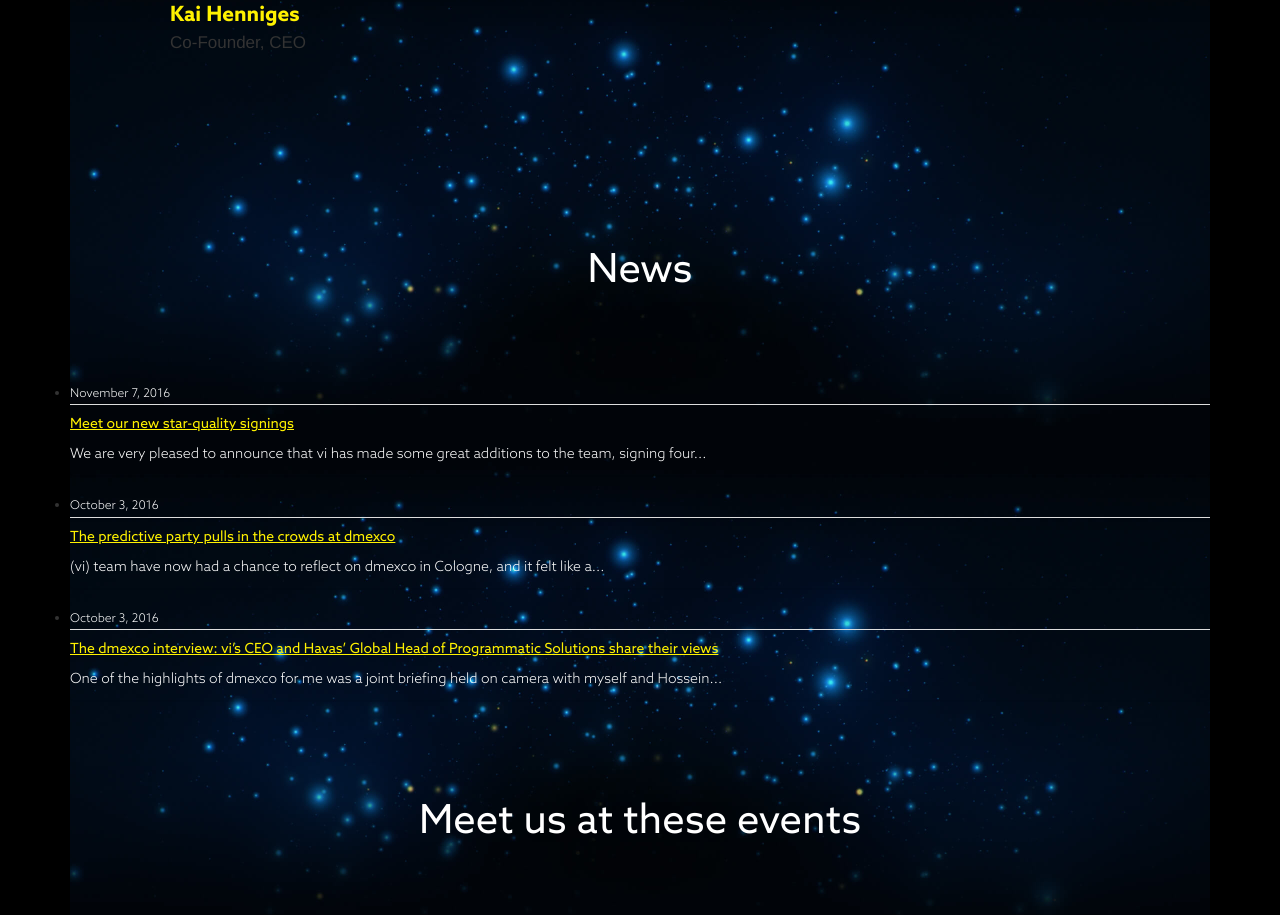
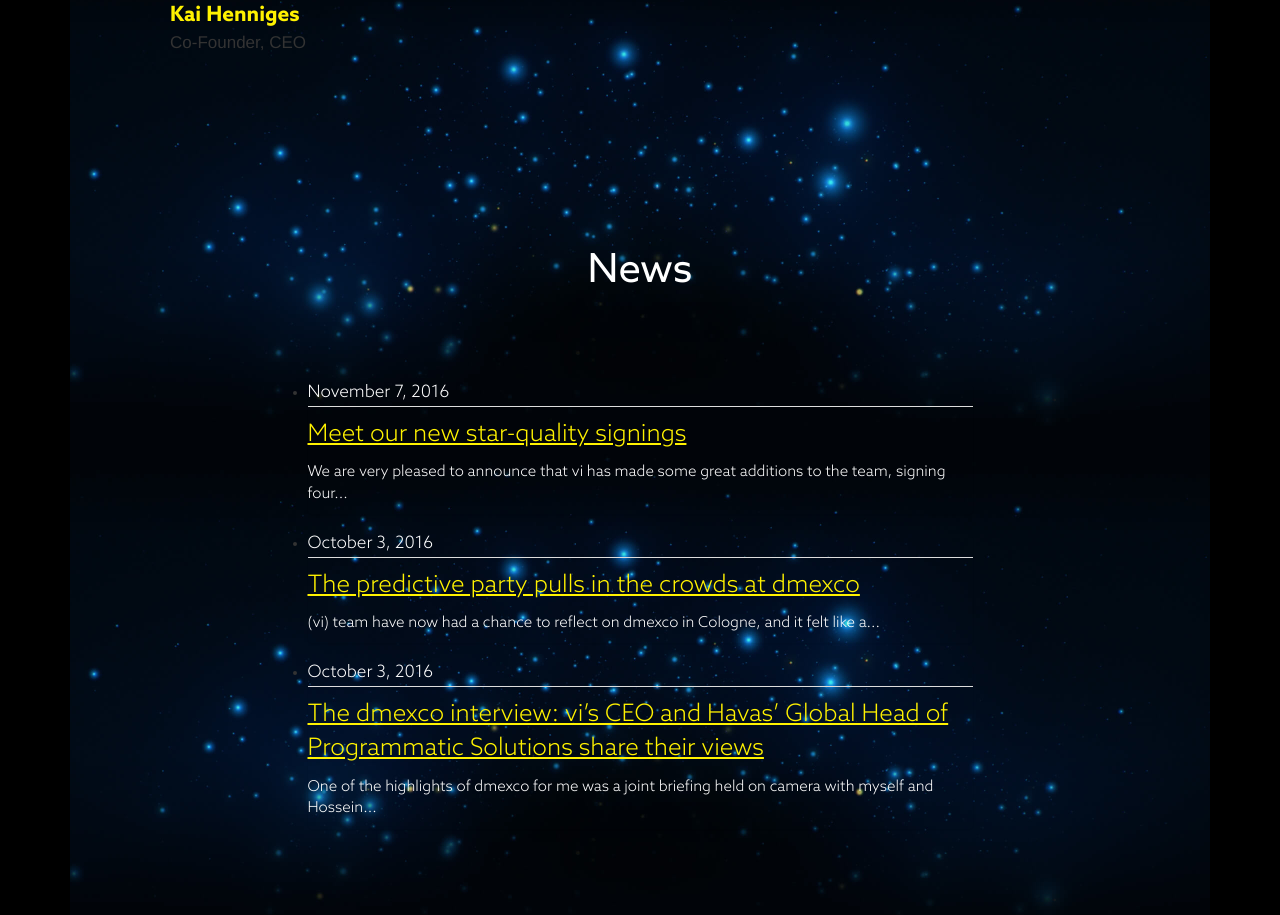
Before and after one commit to eugenelavr/vi-bootstrap-sandbox, a website: page dist/index.html in a window 1280 px wide. Shown: the part 5665-6580 px from the top of the page. Drawn offline with Linux system fonts and the light colour scheme.

Commit message:
some fixes

```diff
--- a/src/sass/_section-news-events.scss
+++ b/src/sass/_section-news-events.scss
@@ -1,6 +1,10 @@
 @media screen and (min-width: 320px) {
 
   section.news, section.events {
+
+    max-width: 665px;
+    margin-left: auto;
+    margin-right: auto;
 
     ul {
       padding-left: 0;
@@ -35,3 +39,26 @@
   }
 
 }
+
+@media screen and (min-width: 768px) {
+
+  section.news, section.events {
+
+    h5 {
+      font-size: 17px;
+    }
+
+    .news__link-title {
+      font-family: AzoSansLight;
+      font-size: 24px;
+    }
+
+    .panel-body {
+      p {
+        font-size: 15px;
+      }
+    }
+
+  }
+
+}
```
Also changed, not shown: dist/css/styles.css, dist/index.html, 1 other file.
